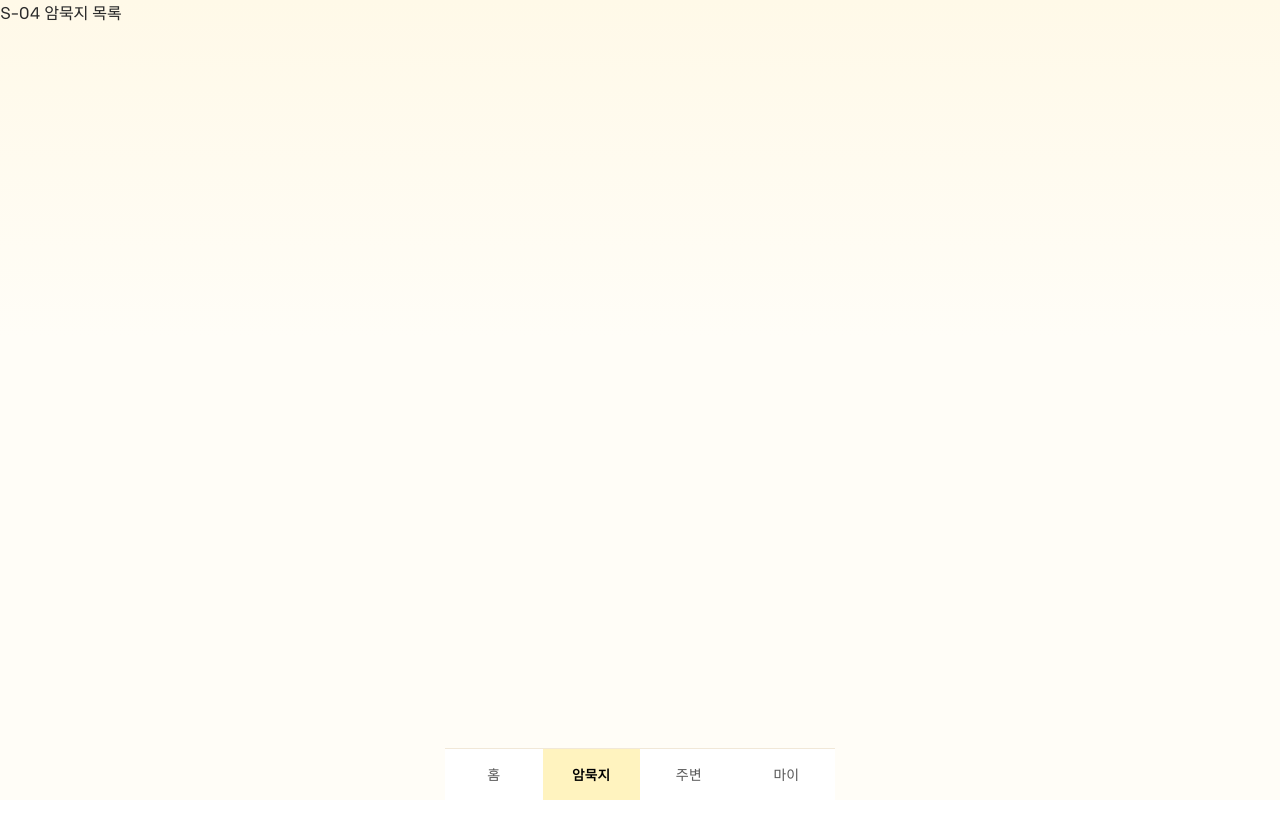
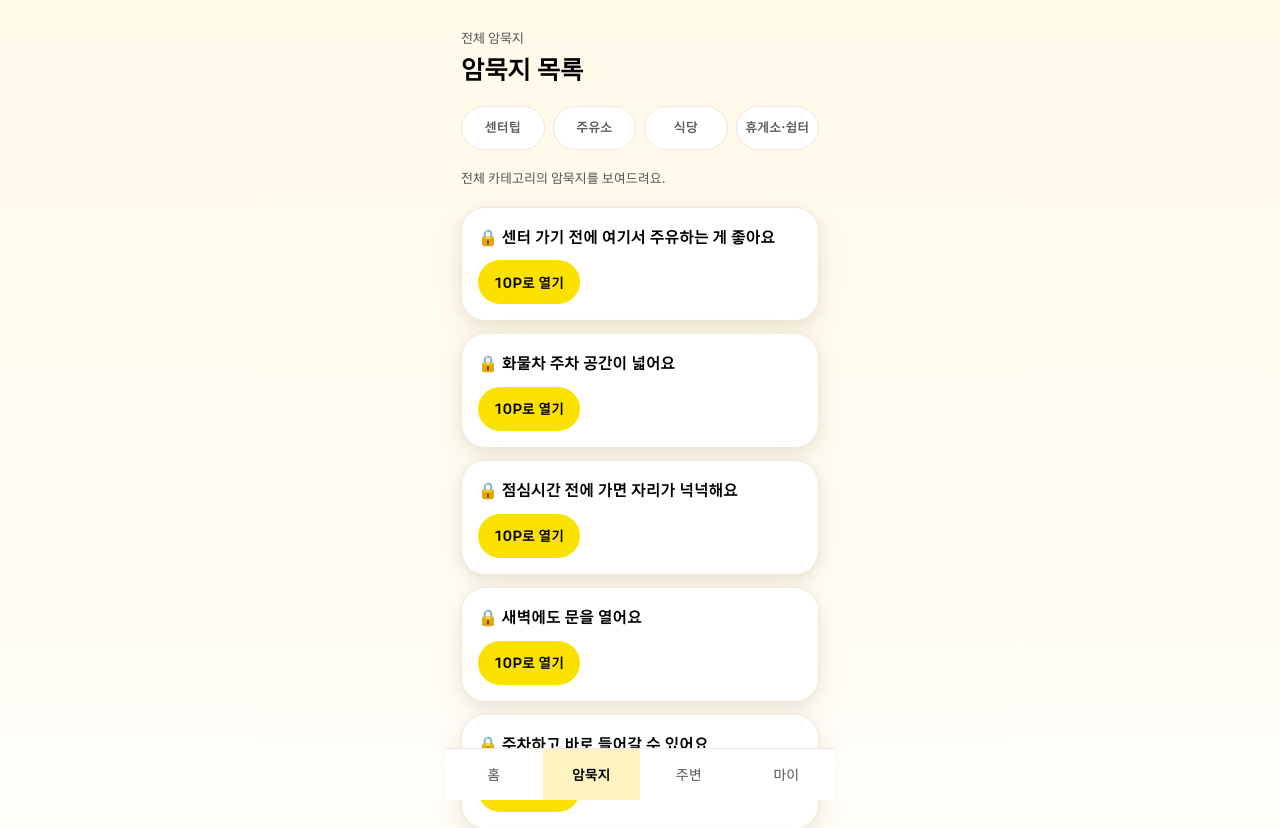
Before and after one commit to Crew-97/gilbeot, a Next.js app: page /cards in a window 1280 px wide. Shown: the top 828 px of the page. Before the commit the page ends 800 px from the top, so only its background shows below. Built offline with nearby package versions, Linux system fonts and the light colour scheme.

Commit message:
feat: S-04 암묵지 목록과 카테고리 필터

```diff
--- a/app/cards/page.jsx
+++ b/app/cards/page.jsx
@@ -1,5 +1,143 @@
 'use client'
 
+import { Suspense } from 'react'
+import { useRouter, useSearchParams } from 'next/navigation'
+import { useStore } from '@/components/StoreProvider'
+import { getCards } from '@/lib/store'
+import { EmptyState } from '@/components/EmptyState'
+import { ErrorState } from '@/components/ErrorState'
+
+const CATEGORIES = [
+  { key: 'center_tip', label: '센터팁' },
+  { key: 'gas', label: '주유소' },
+  { key: 'food', label: '식당' },
+  { key: 'rest', label: '휴게소·쉼터' },
+]
+
+function formatDate(iso) {
+  return iso ? iso.slice(0, 10).replaceAll('-', '.') : ''
+}
+
+function CardsContent() {
+  const router = useRouter()
+  const searchParams = useSearchParams()
+  const { state } = useStore()
+
+  if (!Array.isArray(state.cards) || !Array.isArray(state.centers) || !Array.isArray(state.places)) {
+    return <ErrorState onRetry={() => window.location.reload()} />
+  }
+
+  const centerId = searchParams.get('centerId') || undefined
+  const placeId = searchParams.get('placeId') || undefined
+  const category = searchParams.get('category') || undefined
+  const condition = { centerId, placeId, category }
+
+  const cards = getCards(state, condition).sort((a, b) =>
+    (b.createdAt || '').localeCompare(a.createdAt || '')
+  )
+  const center = centerId ? state.centers.find((item) => item.id === centerId) : null
+  const place = placeId ? state.places.find((item) => item.id === placeId) : null
+  const contextLabel = place?.name || center?.name || '전체 암묵지'
+
+  const setCategory = (nextCategory) => {
+    const params = new URLSearchParams(searchParams.toString())
+    params.set('category', nextCategory)
+    router.push(`/cards?${params.toString()}`)
+  }
+
+  return (
+    <main className="mx-auto flex min-h-screen max-w-[390px] flex-col gap-5 px-4 py-6">
+      <header>
+        <span className="text-caption text-ink-500">{contextLabel}</span>
+        <h1 className="mt-1 text-title-2 tracking-tight text-ink-000">암묵지 목록</h1>
+      </header>
+
+      <div className="grid grid-cols-4 gap-2" role="tablist" aria-label="암묵지 카테고리">
+        {CATEGORIES.map((item) => {
+          const active = category === item.key
+          return (
+            <button
+              key={item.key}
+              type="button"
+              role="tab"
+              aria-selected={active}
+              onClick={() => setCategory(item.key)}
+              className={
+                'min-h-11 rounded-pill px-2 text-caption font-bold ' +
+                (active
+                  ? 'bg-yellow-500 text-ink-000'
+                  : 'border border-hairline bg-paper text-ink-500')
+              }
+            >
+              {item.label}
+            </button>
+          )
+        })}
+      </div>
+
+      {!category ? (
+        <p className="text-caption text-ink-500">전체 카테고리의 암묵지를 보여드려요.</p>
+      ) : null}
+
+      {cards.length === 0 ? (
+        <EmptyState
+          message="아직 등록된 암묵지가 없어요. 첫 경험을 남겨 보세요."
+          actionLabel="홈으로 가기"
+          onAction={() => router.push('/home')}
+        />
+      ) : (
+        <section className="flex flex-col gap-3">
+          {cards.map((card) => {
+            const cardPlace = card.placeId
+              ? state.places.find((item) => item.id === card.placeId)
+              : null
+
+            return (
+              <article
+                key={card.id}
+                className="rounded-lg border border-hairline bg-paper p-4 shadow-block animate-card-in"
+              >
+                <button
+                  type="button"
+                  onClick={() => router.push(`/cards/${encodeURIComponent(card.id)}`)}
+                  className="min-h-11 w-full text-left"
+                >
+                  <h2 className="text-body font-bold text-ink-000">
+                    {card.isUnlocked ? '' : '🔒 '}
+                    {card.title}
+                  </h2>
+
+                  {card.isUnlocked ? (
+                    <>
+                      {card.reason ? (
+                        <p className="mt-2 line-clamp-1 text-body-sm text-ink-700">{card.reason}</p>
+                      ) : null}
+                      <div className="mt-3 flex flex-wrap items-center gap-x-3 gap-y-1 text-caption text-ink-500">
+                        {cardPlace ? <span>{cardPlace.name}</span> : null}
+                        <span>👍 {card.helpfulCount}</span>
+                        <span>👎 {card.notHelpfulCount}</span>
+                        <span>작성 {formatDate(card.createdAt)}</span>
+                      </div>
+                    </>
+                  ) : (
+                    <span className="mt-3 inline-flex min-h-11 items-center rounded-pill bg-yellow-500 px-4 text-body-sm font-bold text-ink-000">
+                      10P로 열기
+                    </span>
+                  )}
+                </button>
+              </article>
+            )
+          })}
+        </section>
+      )}
+    </main>
+  )
+}
+
 export default function CardsPage() {
-  return <main>S-04 암묵지 목록</main>
+  return (
+    <Suspense fallback={<main className="p-6 text-body-sm text-ink-500">목록을 불러오고 있어요.</main>}>
+      <CardsContent />
+    </Suspense>
+  )
 }
```
